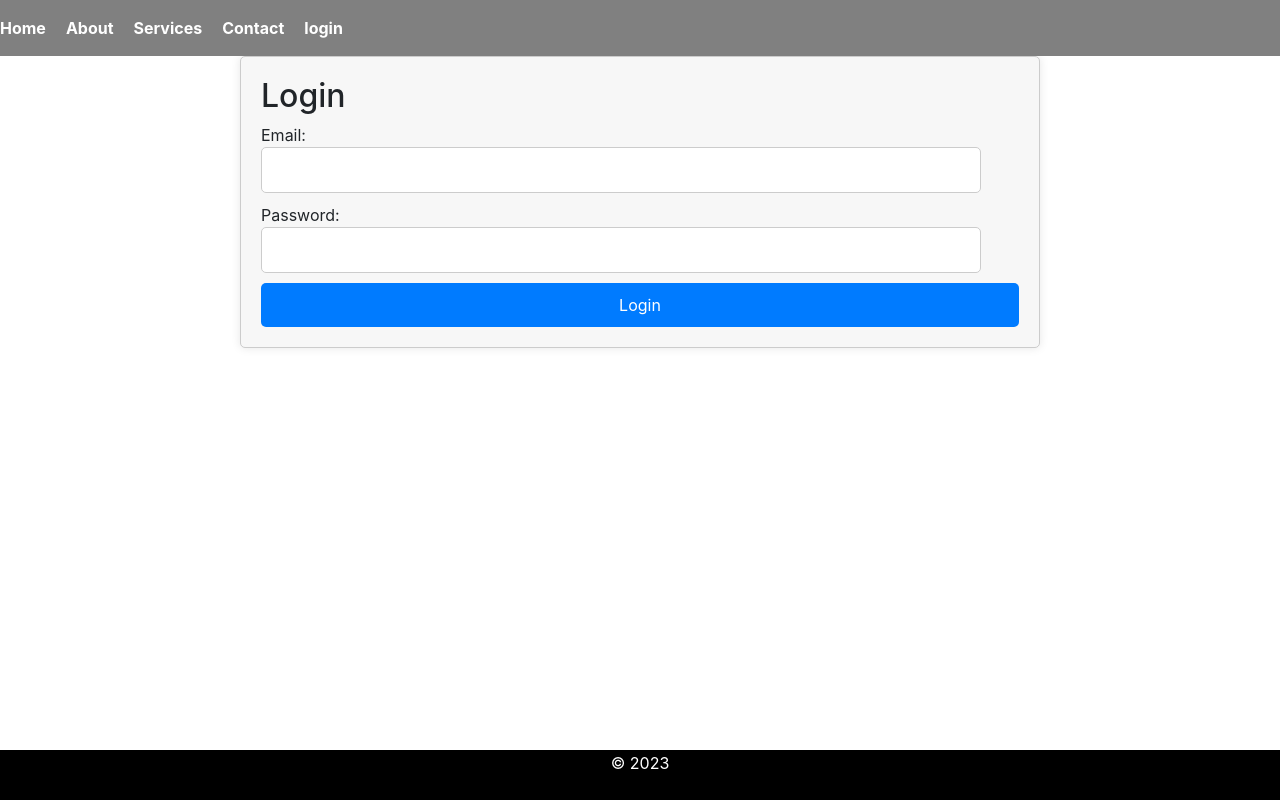
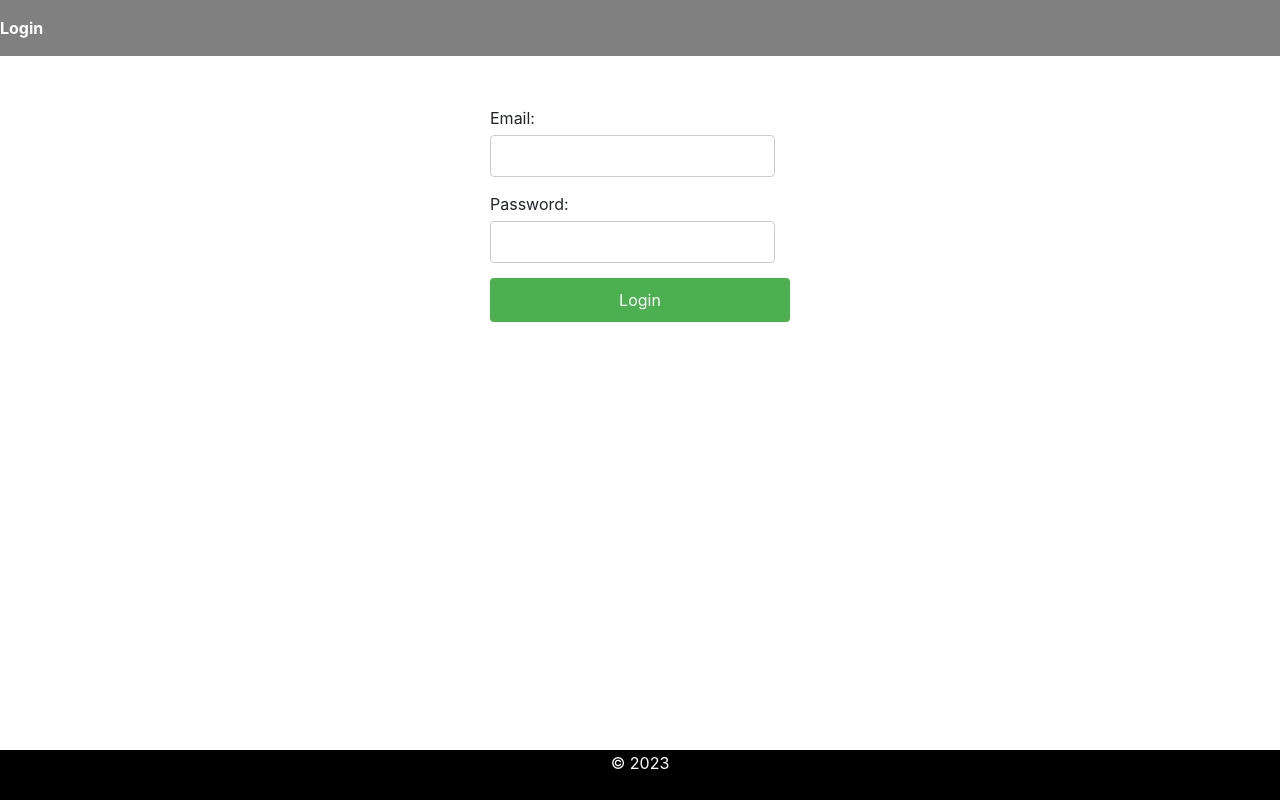
Before and after one commit to Divya-Dhiman/new, a React (Create React App) app: page /login in a window 1280 px wide. Built offline with nearby package versions, Linux system fonts and the light colour scheme.

Commit message:
today i done some rendering login

```diff
--- a/package.json
+++ b/package.json
@@ -22,7 +22,7 @@
     "react-paginate": "^8.2.0",
     "react-pagination-library": "^0.1.14",
     "react-redux": "^8.1.3",
-    "react-router-dom": "^6.16.0",
+    "react-router-dom": "^6.20.1",
     "react-scripts": "5.0.1",
     "react-select": "^5.8.0",
     "redux": "^4.2.1",
--- a/src/Components/Contact.jsx
+++ b/src/Components/Contact.jsx
@@ -1,6 +1,5 @@
 import React, { useState, useEffect } from 'react';
 import './Contact.css';
-// import axios from 'axios';
 import { useDispatch } from 'react-redux';
 import { submitForm, fetchData } from './action/userAction'
 import { connect } from 'react-redux';
@@ -230,7 +229,3 @@ const mapStateToProps = (state) => ({
 });
 
 export default connect(mapStateToProps, { fetchData })(Contact);
-
-// export default connect(mapStateToProps, { fetchData})(Contact);
-
-// export default Contact;
--- /dev/null
+++ b/src/Components/login.css
@@ -0,0 +1,59 @@
+.login-container {
+    position: relative;
+    display: flex;
+    flex-direction: column;
+    align-items: center;
+    margin-top: 50px;
+  }
+
+  .login-form {
+    display: flex;
+    flex-direction: column;
+    width: 300px;
+    margin-bottom: 20px;
+  }
+
+  label {
+    margin-bottom: 5px;
+  }
+
+  input {
+    margin-bottom: 15px;
+    padding: 8px;
+    border: 1px solid #ccc;
+    border-radius: 4px;
+  }
+
+  button {
+    padding: 10px;
+    background-color: #4caf50;
+    color: white;
+    border: none;
+    border-radius: 4px;
+    cursor: pointer;
+  }
+
+  button:hover {
+    background-color: #45a049;
+  }
+
+  .logout-container {
+    position: absolute;
+    top: 10px;
+    right: 10px;
+  }
+
+  /* ... your existing styles ... */
+
+.logout-confirmation {
+    position: fixed;
+    top: 50%;
+    left: 50%;
+    transform: translate(-50%, -50%);
+    background-color: #fff;
+    padding: 20px;
+    box-shadow: 0 0 10px rgba(0, 0, 0, 0.1);
+    text-align: center;
+  }
+
+  /* ... your existing styles ... */
--- a/src/Components/login.jsx
+++ b/src/Components/login.jsx
@@ -1,10 +1,14 @@
 import React, { useState } from 'react';
 import axios from 'axios';
+import './login.css';
+import { useNavigate } from 'react-router-dom';
 
 const Login = () => {
   const [email, setEmail] = useState('');
   const [password, setPassword] = useState('');
   const [isLoggedIn, setIsLoggedIn] = useState(false);
+  const navigate = useNavigate();
+
   const handleLogin = async (event) => {
     event.preventDefault();
 
@@ -13,13 +17,18 @@ const Login = () => {
         email,
         password,
       });
-      console.log('Full server response:', response);
+
       const data = response.data;
 
       if (response.status === 200) {
         console.log('Login successful:', data);
         localStorage.setItem('accessToken', data.user.token);
         setIsLoggedIn(true);
+        alert('Login successful!');
+
+        setEmail('');
+        setPassword('');
+        navigate('/');
       } else {
         console.error('Login failed:', data.message);
       }
@@ -28,18 +37,11 @@ const Login = () => {
     }
   };
 
-  const handleLogout = () => {
-    localStorage.removeItem('accessToken');
-    setIsLoggedIn(false);
-  };
+
 
   return (
-    <div className="container">
-      <h2>{isLoggedIn ? 'Logout' : 'Login'}</h2>
-      {isLoggedIn ? (
-        <button onClick={handleLogout}>Logout</button>
-      ) : (
-        <form onSubmit={handleLogin}>
+    <div className="login-container">
+      <form onSubmit={handleLogin} className="login-form">
         <label htmlFor="email">Email:</label>
         <input
           type="email"
@@ -62,7 +64,8 @@ const Login = () => {
 
         <button type="submit">Login</button>
       </form>
-      )}
+
+
     </div>
   );
 };
--- a/src/Navbar.jsx
+++ b/src/Navbar.jsx
@@ -2,12 +2,19 @@ import React from 'react';
 import './Navbar.css';
 
 function Navbar() {
+  const handleLogout = () => {
+    localStorage.removeItem('accessToken');
+  };
+
+  const token = localStorage.getItem('accessToken');
+
   return (
     <nav className="navbar">
       <ul className="navbar-nav">
+        {token && (
+          <>
             <li className="nav-item">
-          <a href="/
-          " className="nav-link">
+              <a href="/" className="nav-link">
                 Home
               </a>
             </li>
@@ -26,12 +33,20 @@ function Navbar() {
                 Contact
               </a>
             </li>
+          </>
+        )}
         <li className="nav-item">
+          {token ? (
+            <a href="/logout" className="nav-link" onClick={handleLogout}>
+              Logout
+
+            </a>
+          ) : (
             <a href="/login" className="nav-link">
-            login
+              Login
             </a>
+          )}
         </li>
-
       </ul>
     </nav>
   );
```
Also changed, not shown: 2 other files (tests, documents, lock files or other folders). Lines whose indentation alone changed are shown as unchanged.
